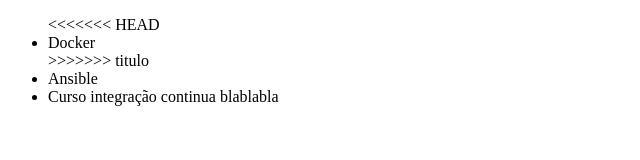
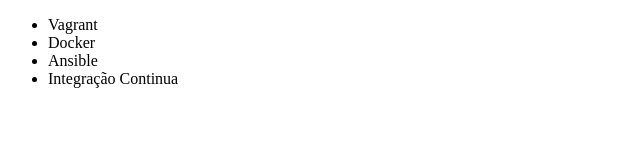
Before and after one commit to EmmanuelHumberto/Git, a plain HTML site: page index.html in a window 1280 px wide. Shown: the whole page, without its empty margins (0-640 px from the left). Drawn offline with Linux system fonts and the light colour scheme.

Commit message:
Voltando o codigo anterior

```diff
--- a/index.html
+++ b/index.html
@@ -2,16 +2,14 @@
 <html lang="en">
 <head>
     <meta charset="UTF-8">
-    <title>Cursos da Alura, indice mais indice</title>
+    <title>Cursos da Alura</title>
 </head>
 <body>
     <ul>
-<<<<<<< HEAD
-
-        <li> Docker</li>
->>>>>>> titulo
+        <li>Vagrant</li>
+        <li>Docker</li>
         <li>Ansible</li>
-        <li>Curso integração continua blablabla</li>
+        <li>Integração Continua</li>
     </ul>
 </body>
 </html>
```
